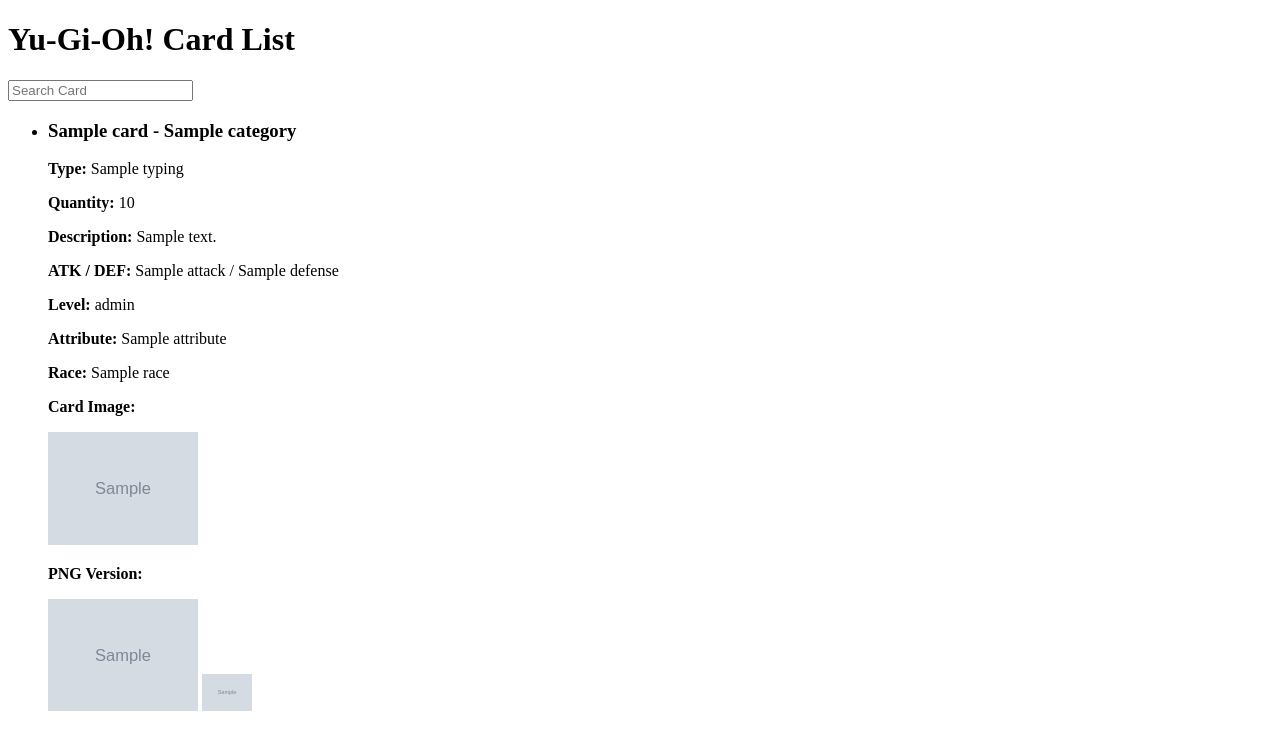
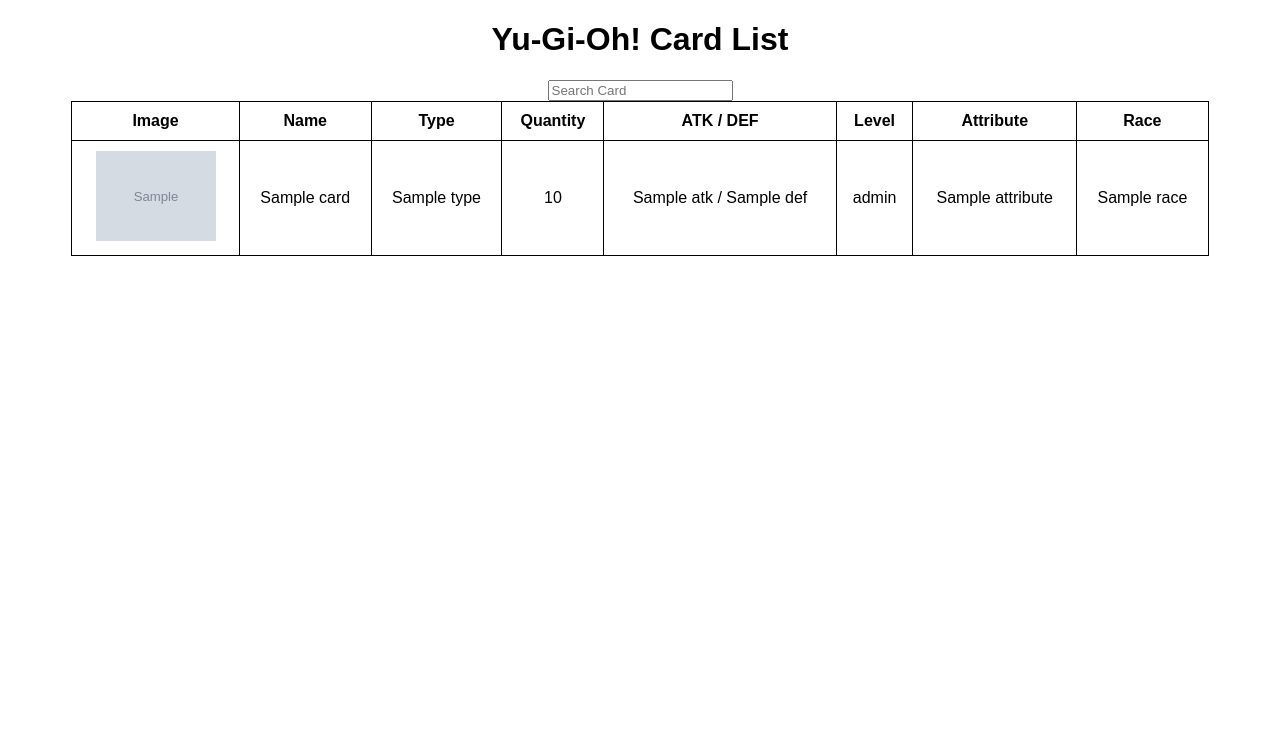
Before and after one commit to SparingArtist/Yu-Gi-Oh-Inventory, a Flask app: template templates/index.html in a window 1280 px wide. Shown: the top 750 px of the page. Run offline with Flask 3, Linux system fonts and the light colour scheme; the template is opened without the code that fills it: most values are stand-ins (such as "Sample title", 1, 10 or a date in 2020); grey boxes marked "Sample" are stand-in pictures.

Commit message:
tenth commit

```diff
--- a/templates/index.html
+++ b/templates/index.html
@@ -1,45 +1,108 @@
 <!DOCTYPE html>
 <html lang="en">
 <head>
-    <title>Yu-Gi-Oh! Inventory</title>
+    <meta charset="UTF-8">
+    <meta name="viewport" content="width=device-width, initial-scale=1.0">
+    <title>Yu-Gi-Oh! Card List</title>
+    <style>
+        body {
+            font-family: Arial, sans-serif;
+            text-align: center;
+        }
+        table {
+            width: 90%;
+            margin: auto;
+            border-collapse: collapse;
+        }
+        th, td {
+            border: 1px solid black;
+            padding: 10px;
+        }
+        .card-container {
+            display: none;
+            margin-top: 20px;
+        }
+        .card-img {
+            width: 120px;
+        }
+    </style>
 </head>
 <body>
+
     <h1>Yu-Gi-Oh! Card List</h1>
-    <input type="text" id="search" placeholder="Search Card">
-    <ul id="cardList">
-        {% for card in cards %}
-        <li>
-            <h3>{{ card.name }} - {{ card.category }}</h3>
-            <p><strong>Type:</strong> {{ card.typing }}</p>
-            <p><strong>Quantity:</strong> {{ card.quantity }}</p>
-            <p><strong>Description:</strong> {{ card.desc }}</p>
-            {% if card.attack is not none and card.defense is not none %}
-                <p><strong>ATK / DEF:</strong> {{ card.attack }} / {{ card.defense }}</p>
-            {% endif %}
-            {% if card.level is not none %}
-                <p><strong>Level:</strong> {{ card.level }}</p>
-            {% endif %}
-            {% if card.attribute is not none %}
-                <p><strong>Attribute:</strong> {{ card.attribute }}</p>
-            {% endif %}
-            {% if card.race is not none %}
-                <p><strong>Race:</strong> {{ card.race }}</p>
-            {% endif %}
 
-            <!-- Display images -->
-            {% if card.image_url %}
-                <p><strong>Card Image:</strong></p>
-                <img src="{{ card.image_url }}" width="150">
-            {% endif %}
+    <input type="text" id="searchBox" placeholder="Search Card" onkeyup="searchCard()">
 
-            {% if card.image_url_png %}
-                <p><strong>PNG Version:</strong></p>
-                <img src="{{ card.image_url_png }}" width="150">
-            {% endif %}
+    <!-- Card list in table format -->
+    <table>
+        <thead>
+            <tr>
+                <th>Image</th>
+                <th>Name</th>
+                <th>Type</th>
+                <th>Quantity</th>
+                <th>ATK / DEF</th>
+                <th>Level</th>
+                <th>Attribute</th>
+                <th>Race</th>
+            </tr>
+        </thead>
+        <tbody id="cardList">
+            {% for card in cards %}
+            <tr>
+                <td><img src="{{ card['Image URL'] }}" class="card-img" alt="Card Image"></td>
+                <td>{{ card['Card Name'] }}</td>
+                <td>{{ card['Type'] }}</td>
+                <td>{{ card['Quantity'] }}</td>
+                <td>{{ card['ATK'] }} / {{ card['DEF'] }}</td>
+                <td>{{ card['Level'] }}</td>
+                <td>{{ card['Attribute'] }}</td>
+                <td>{{ card['Race'] }}</td>
+            </tr>
+            {% endfor %}
+        </tbody>
+    </table>
 
-            <img src="{{ card.image_url_small }}" width="50">
-        </li>
-        {% endfor %}
-    </ul>
+    <!-- Search results container -->
+    <div id="searchResults" class="card-container"></div>
+
+    <script>
+        function searchCard() {
+            let query = document.getElementById("searchBox").value.trim();
+            if (query === "") {
+                document.getElementById("searchResults").style.display = "none";
+                return;
+            }
+
+            fetch(`/search?q=${query}`)
+                .then(response => response.json())
+                .then(data => {
+                    let resultsDiv = document.getElementById("searchResults");
+                    resultsDiv.innerHTML = "";
+
+                    if (data.error) {
+                        resultsDiv.innerHTML = `<p>${data.error}</p>`;
+                    } else {
+                        resultsDiv.style.display = "block";
+                        data.forEach(card => {
+                            resultsDiv.innerHTML += `
+                                <div>
+                                    <img src="${card.card_images ? card.card_images[0].image_url : ''}" class="card-img">
+                                    <p><strong>${card.name || card["Card Name"]}</strong></p>
+                                    <p>Type: ${card.type}</p>
+                                    <p>ATK / DEF: ${card.atk} / ${card.def}</p>
+                                    <p>Level: ${card.level}</p>
+                                    <p>Attribute: ${card.attribute}</p>
+                                    <p>Race: ${card.race}</p>
+                                </div>
+                                <hr>
+                            `;
+                        });
+                    }
+                })
+                .catch(error => console.error("Error:", error));
+        }
+    </script>
+
 </body>
 </html>
```
